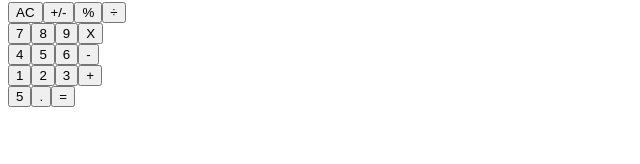
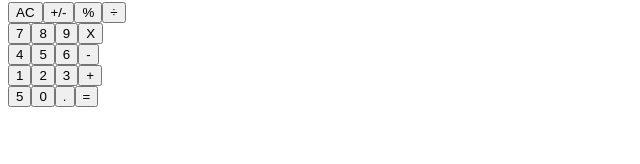
Before and after one commit to Abdoulaye-Thespy/Calculator-React, a React (Create React App) app: page / in a window 1280 px wide. Shown: the part 136-300 px from the top of the page, without its empty margins (0-640 px from the left). Built offline with nearby package versions, Linux system fonts and the light colour scheme.

Commit message:
added 0 to the calculator

```diff
--- a/src/components/ButtonPanel.js
+++ b/src/components/ButtonPanel.js
@@ -34,6 +34,7 @@ const ButtonPanel = ({ clickHandler }) => (
     </div>
     <div className="line1">
       <Button name="5" clickHandle={clickHandler} />
+      <Button name="0" clickHandle={clickHandler} />
       <Button name="." clickHandle={clickHandler} />
       <Button name="=" clickHandle={clickHandler} />
     </div>
```
